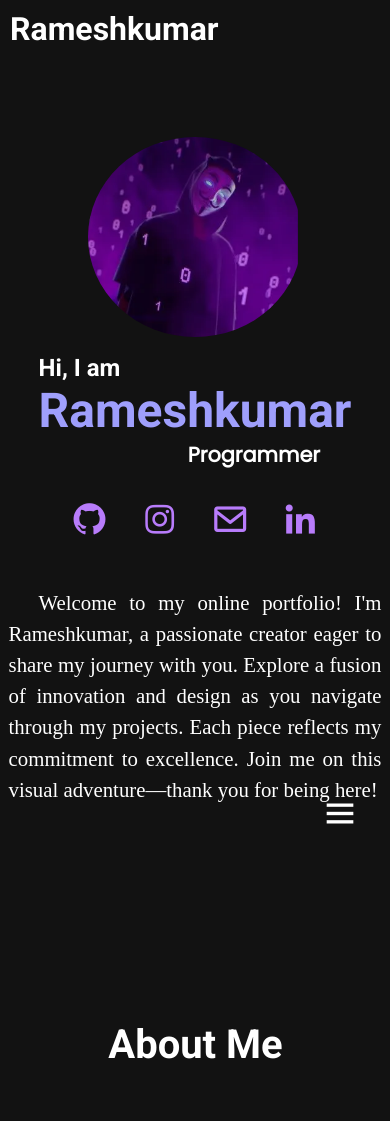
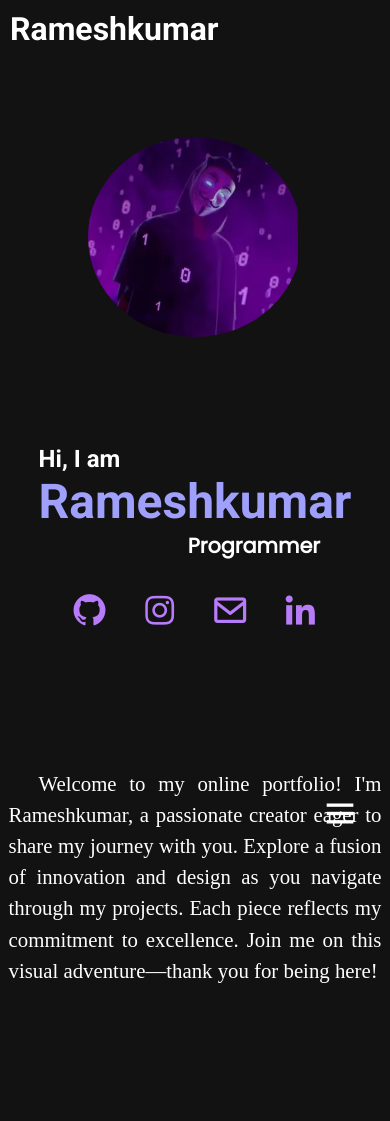
Before and after one commit to Rameshkumar-V/PORTFOLIO, a plain HTML site: page index.html in a window 390 px wide. Shown: the top 1121 px of the page. Drawn offline with nearby package versions, Linux system fonts and the light colour scheme.

Commit message:
Update style.css
css2

```diff
--- a/style.css
+++ b/style.css
@@ -171,7 +171,7 @@ font-family: 'Roboto', sans-serif;
 
 @media (max-width:800px) {
     #section1{
-     height:800px;
+     height:1200px;
 
 
     }
```
